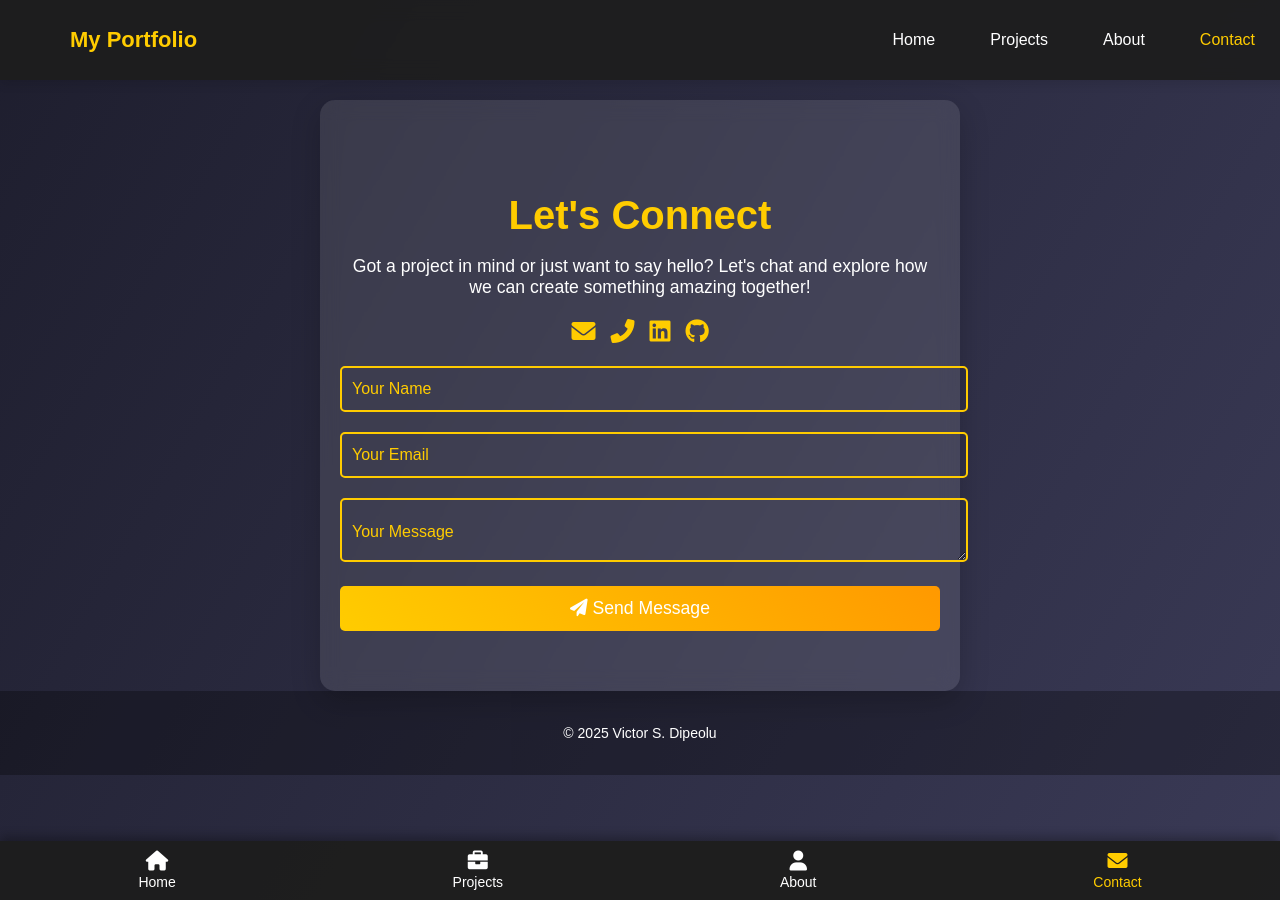
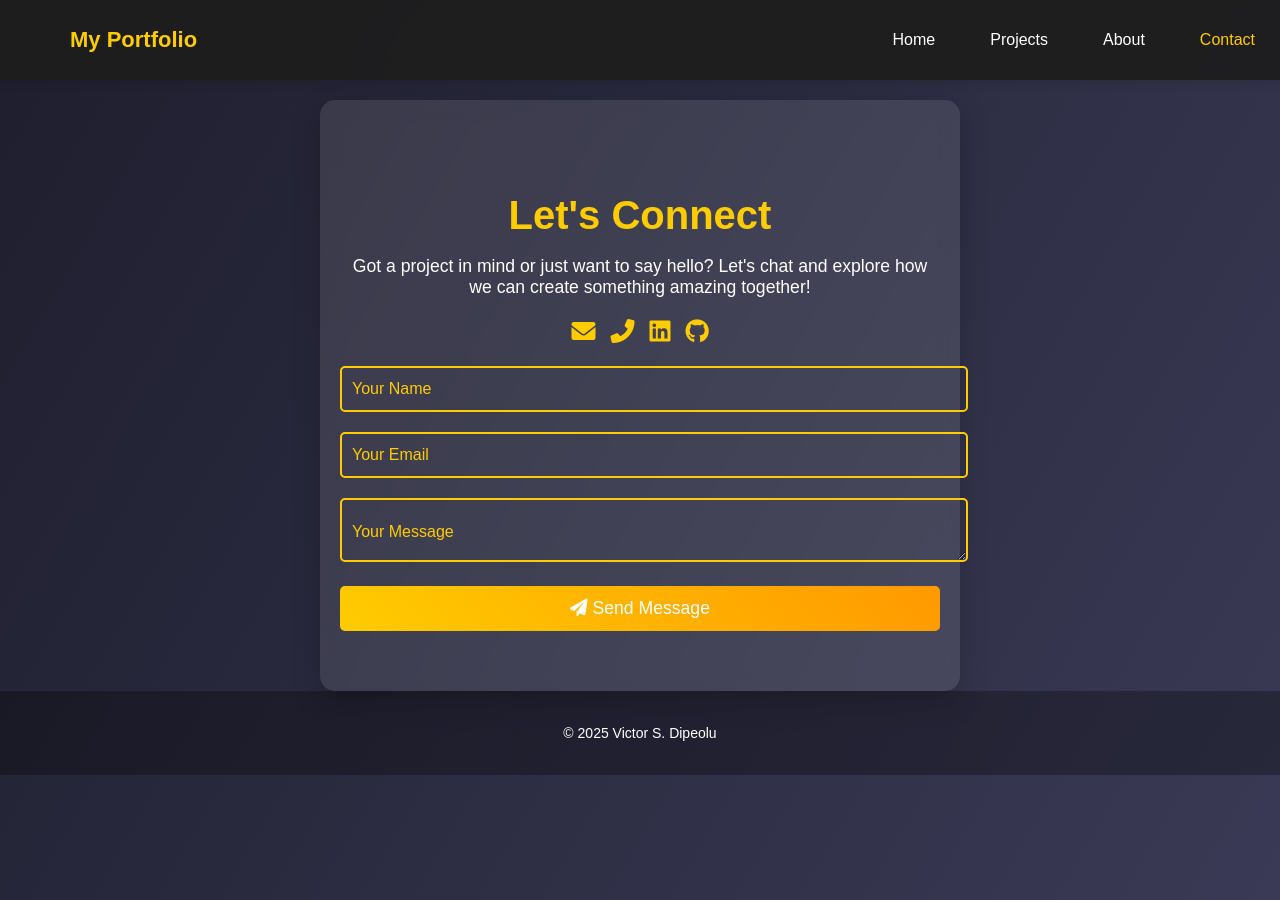
Before and after one commit to Vicmandip1/Portfolio, a Jekyll site: the page contact.html, which Jekyll copies as it is, in a window 1280 px wide. Built offline with Jekyll 4.4.1, drawn with Linux system fonts in a browser that asks for light colours.

Commit message:
Update contact.css

```diff
--- a/assets/styles/contact.css
+++ b/assets/styles/contact.css
@@ -290,3 +290,10 @@ footer {
         padding: 15px;
     }
 }
+/* ✅ Hide Bottom Navigation on Larger Screens (769px and above) */
+@media screen and (min-width: 769px) {
+    .bottom-nav {
+        display: none; /* ❌ Hide it on screens wider than 768px */
+
+    }
+}
```
